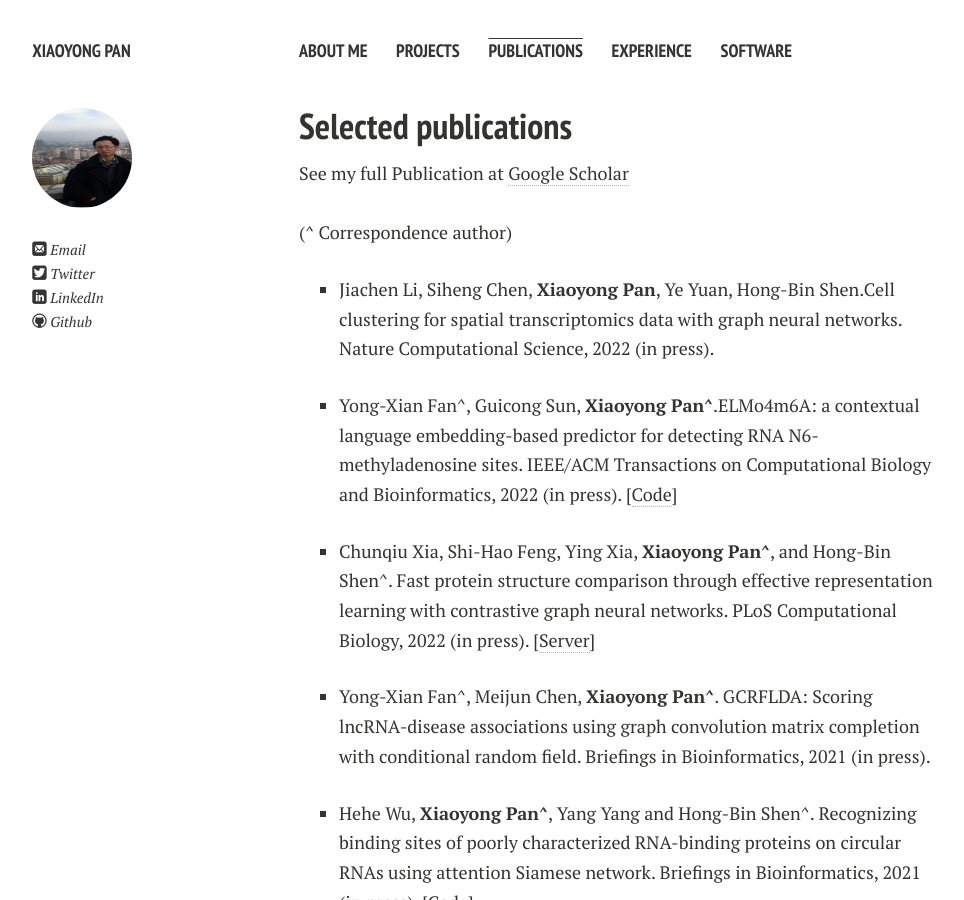
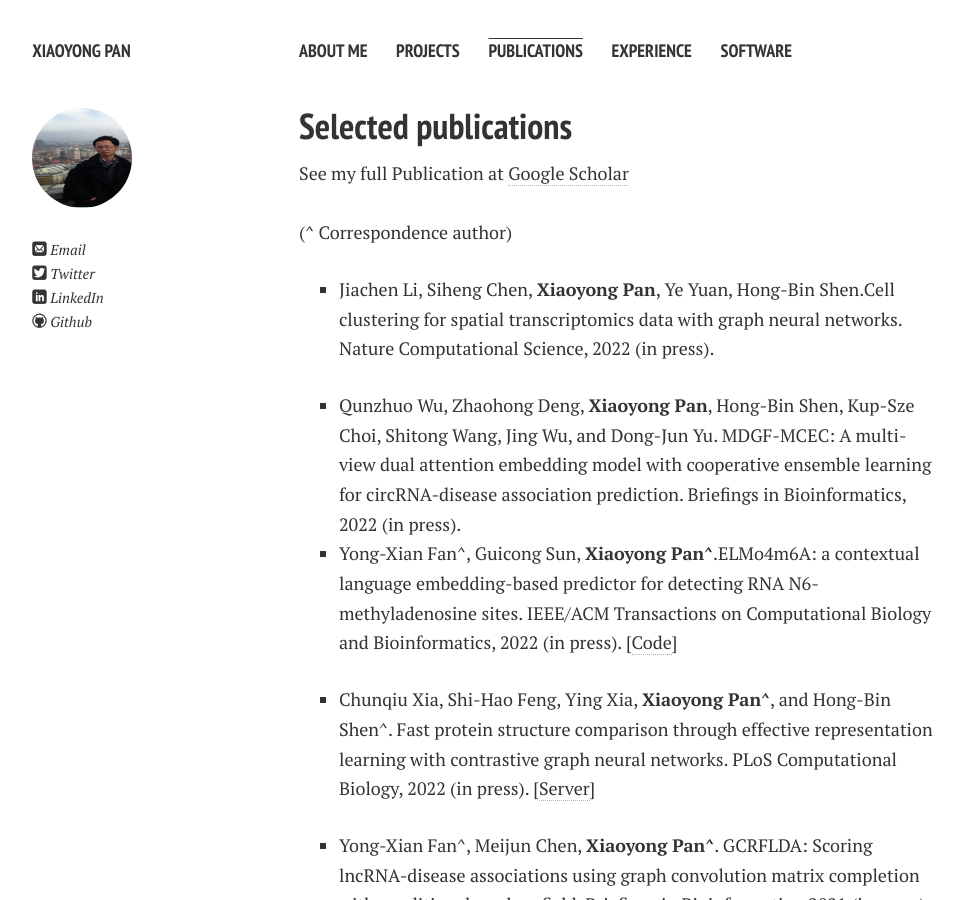
Before and after one commit to xypan1232/xypan1232.github.io, a Jekyll site: the page built from publications.md, in a window 1280 px wide and 900 px high. Shown: the whole window, without its empty margins (21-985 px from the left). Built offline with Jekyll 4.4.1, drawn with Linux system fonts in a browser that asks for light colours; nearby versions of some CDN libraries; Markdown is read by kramdown in place of the engine named in the settings.

Commit message:
Update publications.md

```diff
--- a/publications.md
+++ b/publications.md
@@ -13,6 +13,8 @@ See my full Publication at <a href="https://scholar.google.com/citations?hl=en&u
 <li>
     <p>Jiachen Li, Siheng Chen, <b>Xiaoyong Pan</b>, Ye Yuan, Hong-Bin Shen.Cell clustering for spatial transcriptomics data with graph neural networks. Nature Computational Science, 2022 (in press). </p>
   </li>
+<li>	Qunzhuo Wu, Zhaohong Deng, <b>Xiaoyong Pan</b>, Hong-Bin Shen, Kup-Sze Choi, Shitong Wang, Jing Wu, and Dong-Jun Yu. MDGF-MCEC: A multi-view dual attention embedding model with cooperative ensemble learning for circRNA-disease association prediction. Briefings in Bioinformatics, 2022 (in press).
+	 </li>
 <li>
     <p>Yong-Xian Fan^, Guicong Sun, <b>Xiaoyong Pan^</b>.ELMo4m6A: a contextual language embedding-based predictor for detecting RNA N6-methyladenosine sites. IEEE/ACM Transactions on Computational Biology and Bioinformatics, 2022 (in press). [<a href="https://github.com/GuicongSun/ELMo4m6A">Code</a>]</p>
   </li>
```
